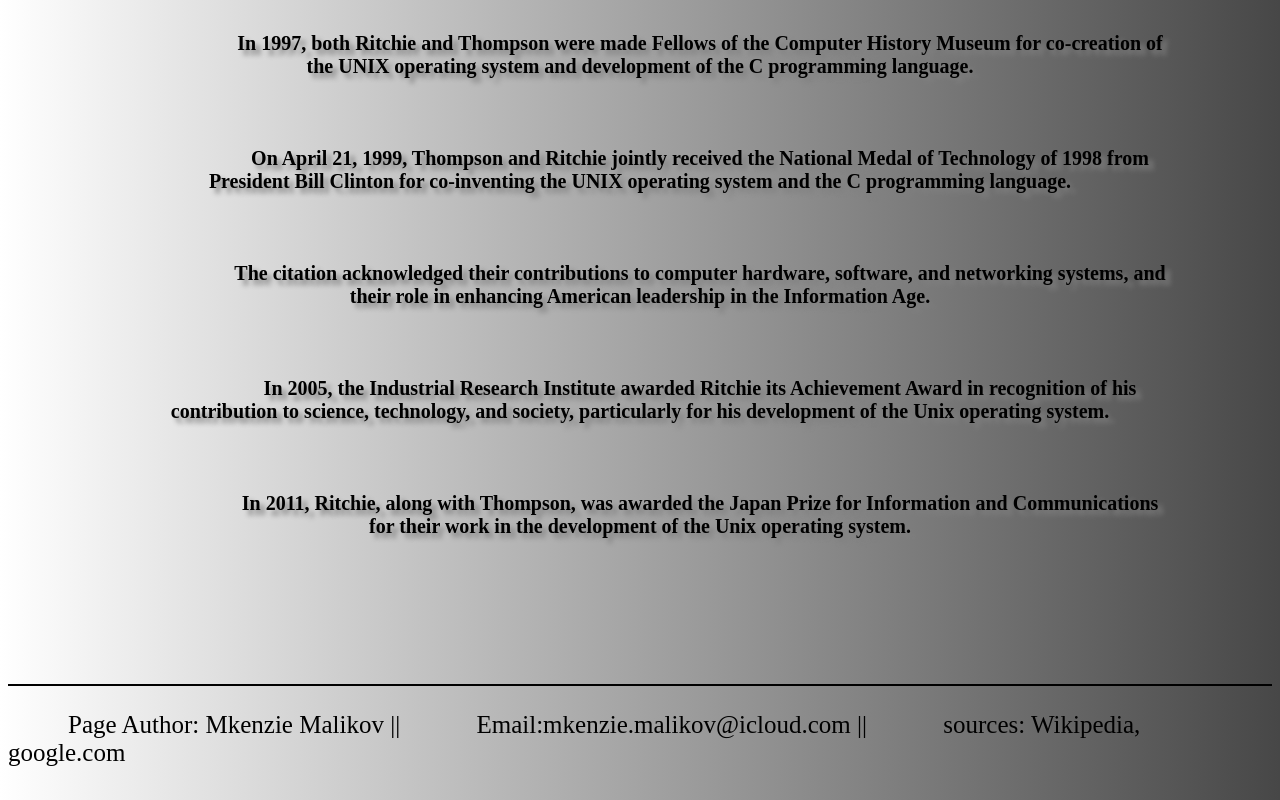
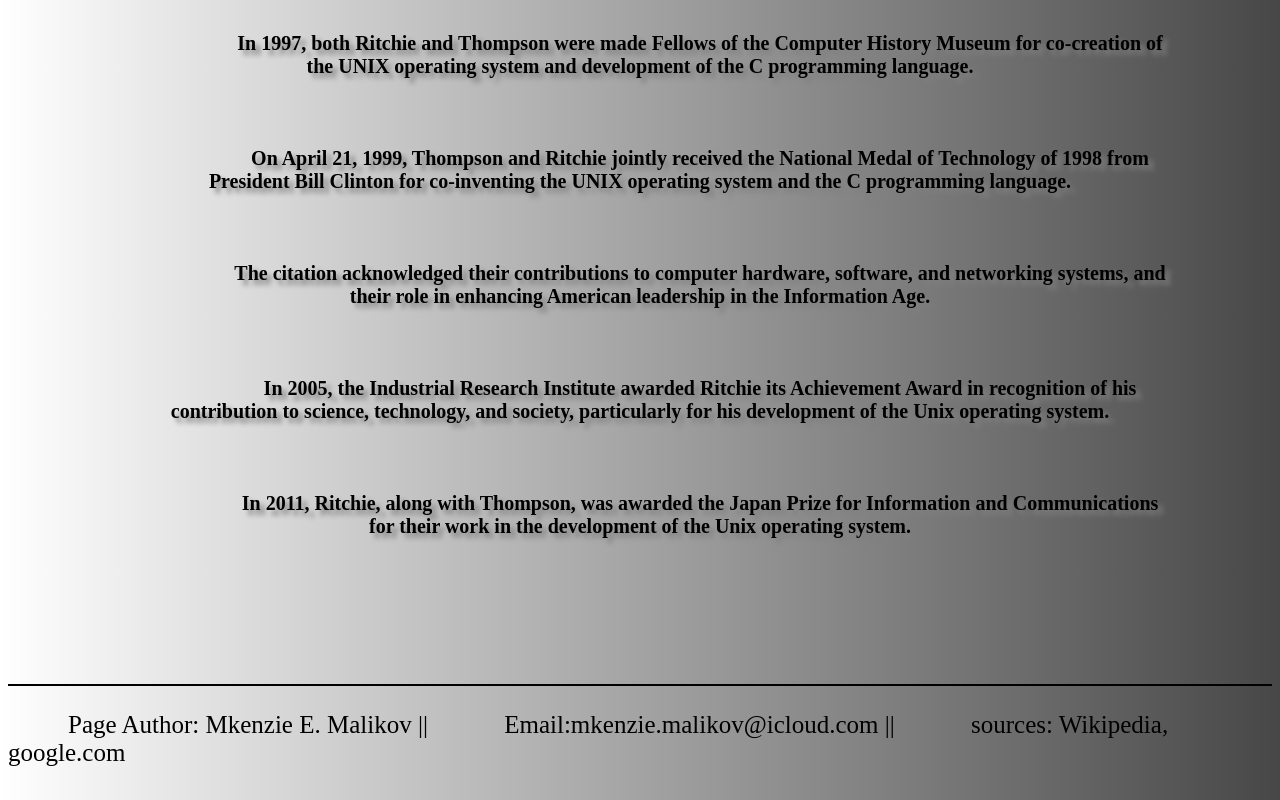
Before and after one commit to MMalikov191/Sprint-2-mod-1, a plain HTML site: page index2.html in a window 1280 px wide. Shown: the part 3238-4038 px from the top of the page. Drawn offline with Linux system fonts and the light colour scheme.

Commit message:
updated contact name in footer list.

```diff
--- a/index2.html
+++ b/index2.html
@@ -229,7 +229,7 @@
 
         <ul>
 
-           <li>Page Author: Mkenzie Malikov ||</li>
+           <li>Page Author: Mkenzie E. Malikov  ||</li>
            <li>Email:mkenzie.malikov@icloud.com ||</li>
            <li>sources: Wikipedia, google.com </li>
         </ul>
```
